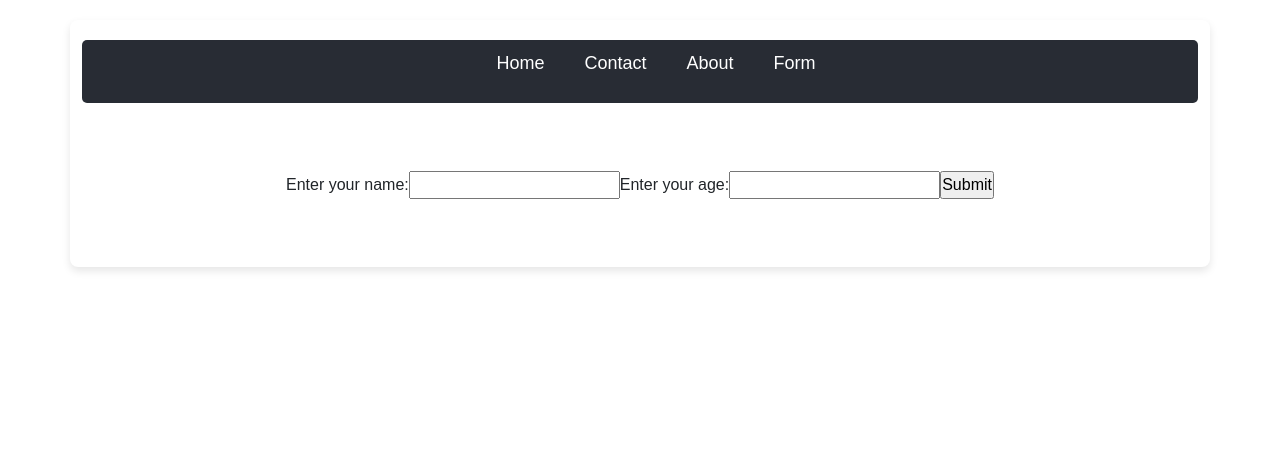
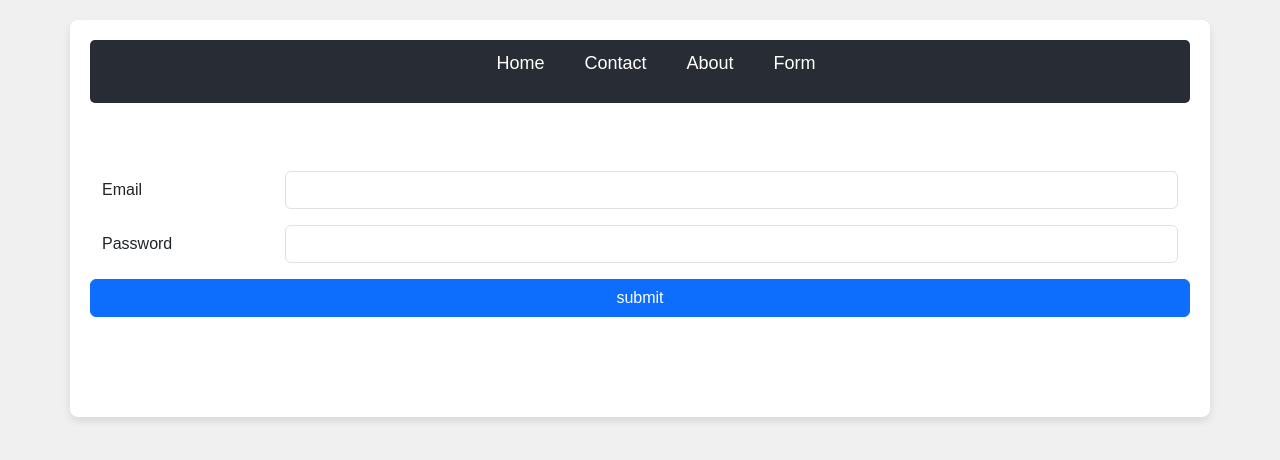
Before and after one commit to Vinay-Id/React-Apps, a React (Create React App) app in the folder routing-app/: page /form in a window 1280 px wide. Shown: the top 460 px of the page. Built offline with nearby package versions, Linux system fonts and the light colour scheme.

Commit message:
made changes in form component

```diff
--- a/routing-app/package.json
+++ b/routing-app/package.json
@@ -11,6 +11,7 @@
     "react-dom": "^18.3.1",
     "react-router-dom": "^6.28.0",
     "react-scripts": "5.0.1",
+    "react-toastify": "^10.0.6",
     "web-vitals": "^2.1.4"
   },
   "scripts": {
--- a/routing-app/public/index.html
+++ b/routing-app/public/index.html
@@ -24,6 +24,7 @@
       work correctly both with client-side routing and a non-root public URL.
       Learn how to configure a non-root public URL by running `npm run build`.
     -->
+    <link href="https://cdn.jsdelivr.net/npm/bootstrap@5.3.3/dist/css/bootstrap.min.css" rel="stylesheet" integrity="sha384-QWTKZyjpPEjISv5WaRU9OFeRpok6YctnYmDr5pNlyT2bRjXh0JMhjY6hW+ALEwIH" crossorigin="anonymous">
     <title>React App</title>
   </head>
   <body>
@@ -39,5 +40,6 @@
       To begin the development, run `npm start` or `yarn start`.
       To create a production bundle, use `npm run build` or `yarn build`.
     -->
+    <script src="https://cdn.jsdelivr.net/npm/bootstrap@5.3.3/dist/js/bootstrap.bundle.min.js" integrity="sha384-YvpcrYf0tY3lHB60NNkmXc5s9fDVZLESaAA55NDzOxhy9GkcIdslK1eN7N6jIeHz" crossorigin="anonymous"></script>
   </body>
 </html>
--- a/routing-app/src/App.jsx
+++ b/routing-app/src/App.jsx
@@ -1,5 +1,5 @@
 import "./App.css";
-import 'bootstrap/dist/css/bootstrap.min.css';
+// import 'bootstrap/dist/css/bootstrap.min.css';
 import { BrowserRouter, Routes, Route, Link } from "react-router-dom";
 import Home from "./Home";
 import Contact from "./Contact";
--- a/routing-app/src/Form.jsx
+++ b/routing-app/src/Form.jsx
@@ -5,9 +5,9 @@ const Form = () => {
 
   useEffect(() => {
     const localData = localStorage.getItem("data");
-    console.log("************", localData);
+    // console.log("************", localData);
     if (localData) {
-      setInput(JSON.parse(localData)); // Parse string to object
+      setInput(JSON.parse(localData));
     }
   }, []);
 
@@ -19,13 +19,13 @@ const Form = () => {
 
   function handleSubmit(event) {
     event.preventDefault();
-    console.log("===========>", input);
-    localStorage.setItem("data", JSON.stringify(input)); // Save to localStorage as string
+    // console.log("===========>", input);
+    localStorage.setItem("data", JSON.stringify(input));
   }
 
   return (
     <div className="container-fluid py-5">
-      <form
+      {/* <form
         onSubmit={handleSubmit}
         className="d-flex justify-content-center align-items-center"
       >
@@ -50,13 +50,51 @@ const Form = () => {
         </label>
 
         <input type="submit" />
+      </form> */}
+      <form
+        onSubmit={handleSubmit}
+      >
+        <div className="mb-3 row">
+          <label htmlFor="staticEmail" className="col-sm-2 col-form-label">
+            Email
+          </label>
+          <div className="col-sm-10">
+            <input
+              type="text"
+              name="username"
+              value={input.username || ""}
+              onChange={handleChange}
+              className="form-control"
+              id="staticEmail"
+            />
+          </div>
+        </div>
+        <div className="mb-3 row">
+          <label htmlFor="inputPassword" className="col-sm-2 col-form-label">
+            Password
+          </label>
+          <div className="col-sm-10">
+            <input
+              type="number"
+              name="age"
+              value={input.age || ""}
+              onChange={handleChange}
+              className="form-control"
+              id="inputPassword"
+            />
+          </div>
+        </div>
+        <div className="mb-3 row">
+          <button type="submit" className="btn btn-primary mb-3">
+            submit
+          </button>
+        </div>
       </form>
     </div>
   );
 };
 
 export default Form;
-
 
 // import React, { useState } from "react";
 // import axios from "axios";
--- a/routing-app/src/Home.jsx
+++ b/routing-app/src/Home.jsx
@@ -2,7 +2,27 @@ import React from 'react'
 
 const Home = () => {
   return (
-    <div>Home</div>
+    <div><div id="carouselExample" className="carousel slide">
+    <div className="carousel-inner">
+      <div className="carousel-item active">
+        <img src="https://plus.unsplash.com/premium_photo-1675198764382-94d5c093df30?fm=jpg&q=60&w=3000&ixlib=rb-4.0.3&ixid=M3wxMjA3fDB8MHxzZWFyY2h8MXx8c3RpbGxuZXNzfGVufDB8fDB8fHww" className="d-block w-100" alt="img1"/>
+      </div>
+      <div className="carousel-item">
+        <img src="https://plus.unsplash.com/premium_photo-1667126444822-94fb21279436?fm=jpg&q=60&w=3000&ixlib=rb-4.0.3&ixid=M3wxMjA3fDB8MHxzZWFyY2h8MXx8ZmVhdHVyZWR8ZW58MHx8MHx8fDA%3D" className="d-block w-100" alt="img2"/>
+      </div>
+      <div className="carousel-item">
+        <img src="https://images.unsplash.com/photo-1461696114087-397271a7aedc?fm=jpg&q=60&w=3000&ixlib=rb-4.0.3&ixid=M3wxMjA3fDB8MHxjb2xsZWN0aW9uLXBhZ2V8MXxDOFNKOE16ak1mZ3x8ZW58MHx8fHx8" className="d-block w-100" alt="img3"/>
+      </div>
+    </div>
+    <button className="carousel-control-prev" type="button" data-bs-target="#carouselExample" data-bs-slide="prev">
+      <span className="carousel-control-prev-icon" aria-hidden="true"></span>
+      <span className="visually-hidden">Previous</span>
+    </button>
+    <button className="carousel-control-next" type="button" data-bs-target="#carouselExample" data-bs-slide="next">
+      <span className="carousel-control-next-icon" aria-hidden="true"></span>
+      <span className="visually-hidden">Next</span>
+    </button>
+  </div></div>
   )
 }
 
```
Also changed, not shown: 1 other file (tests, documents, lock files or other folders).
